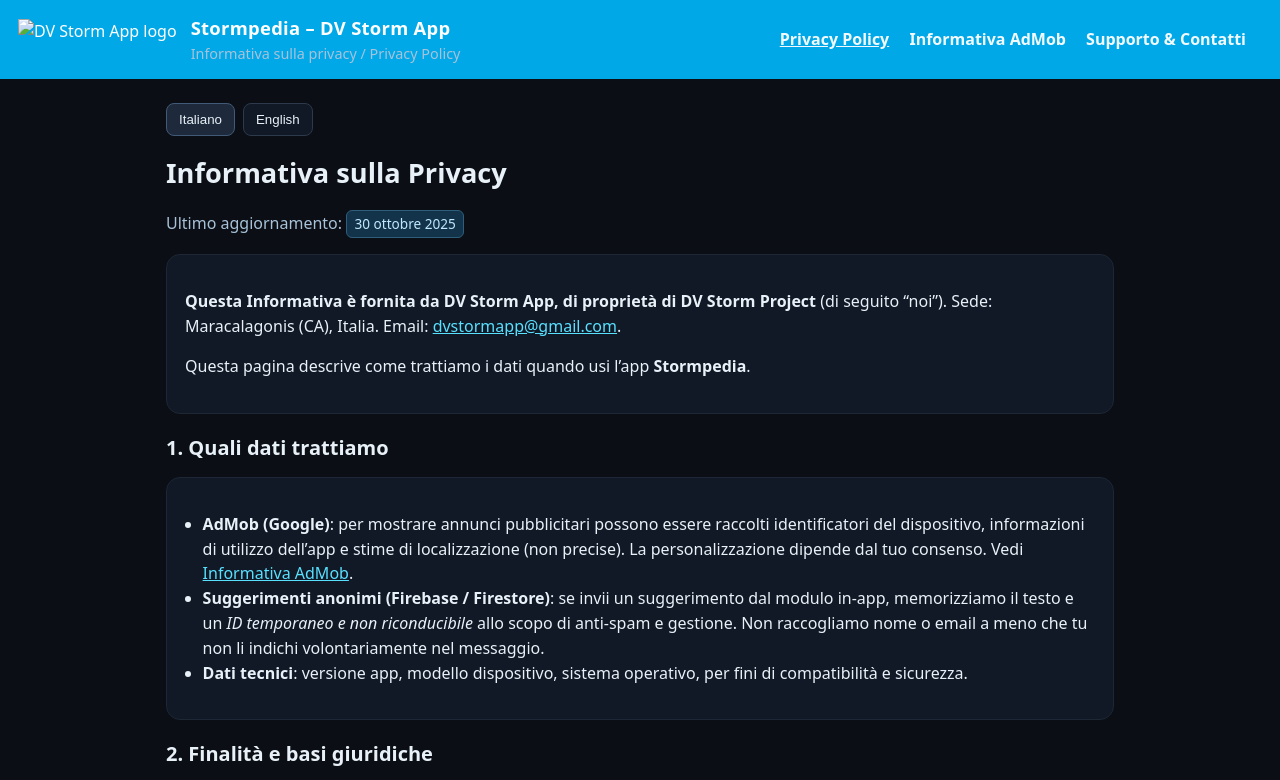
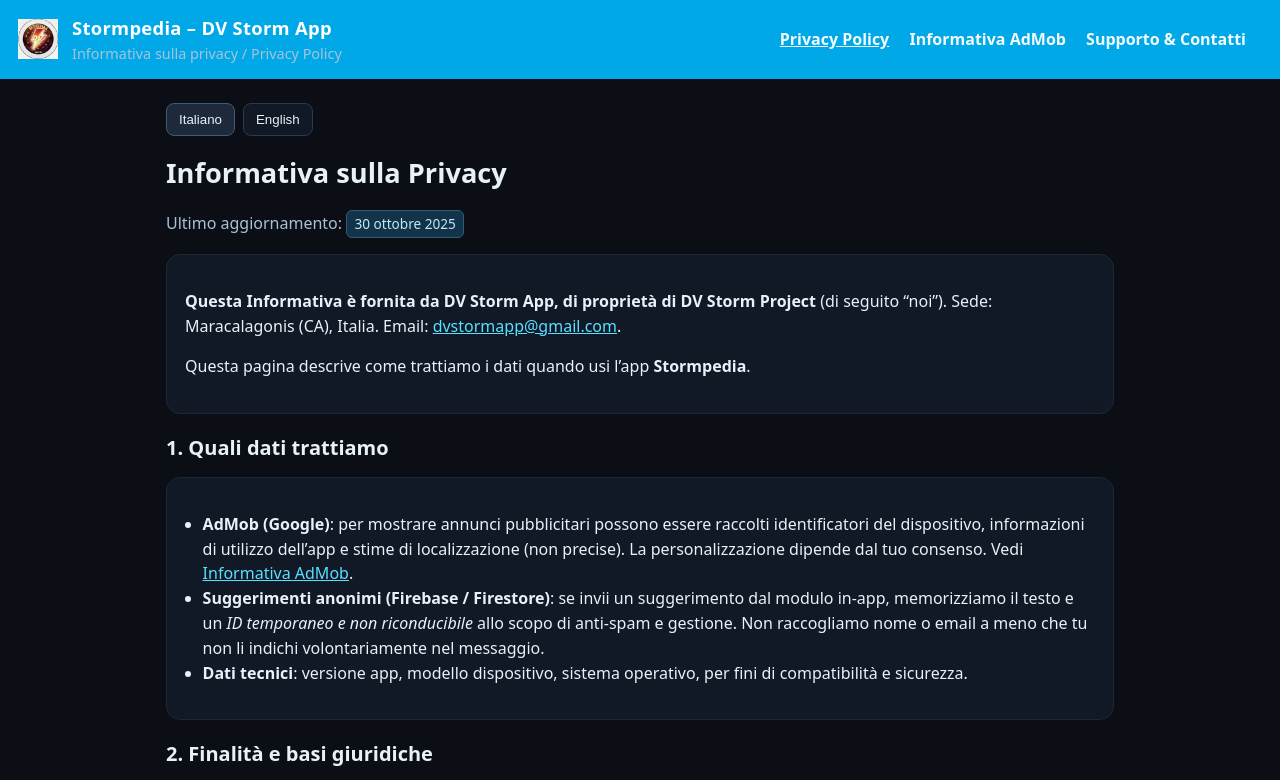
Before and after one commit to dvsstormreport-pixel/stormpedia-legal, a plain HTML site: page privacy-policy.html in a window 1280 px wide. Shown: the top 780 px of the page. Drawn offline with Linux system fonts and the light colour scheme.

Commit message:
Update privacy-policy.html

```diff
--- a/privacy-policy.html
+++ b/privacy-policy.html
@@ -34,7 +34,7 @@
 <body>
   <header>
     <!-- Sostituisci il segnaposto caricando il logo in /assets/dv-storm-app-logo.png -->
-    <img src="assets/nuovologo.jpeg" alt="DV Storm App logo" />
+    <img src="nuovologo.jpeg" alt="DV Storm App logo" />
     <div style="flex:1 1 auto;min-width:240px">
       <div style="font-weight:800;font-size:1.15rem;letter-spacing:.3px">Stormpedia – DV Storm App</div>
       <div class="muted" style="font-size:.9rem">Informativa sulla privacy / Privacy Policy</div>
```
